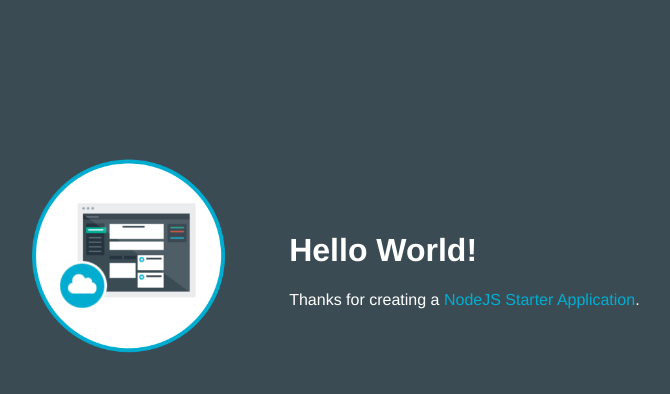
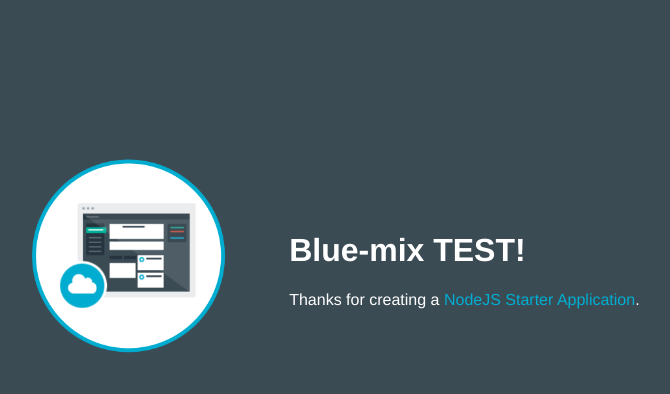
Before and after one commit to ZBhaenul/HN-Tset, a website: page public/index.html in a window 1280 px wide. Shown: the whole page, without its empty margins (253-923 px from the left). Drawn offline with Linux system fonts and the light colour scheme.

Commit message:
Update index.html

```diff
--- a/public/index.html
+++ b/public/index.html
@@ -16,7 +16,7 @@
           <img class = "newappIcon" src="images/newapp-icon.png">
         </td>
         <td>
-          <h1 id="message">Hello World!</h1>
+          <h1 id="message">Blue-mix TEST!</h1>
           <p class='description'></p> Thanks for creating a <span class = "blue">NodeJS Starter Application</span>.
         </td>
       </tr>
```
